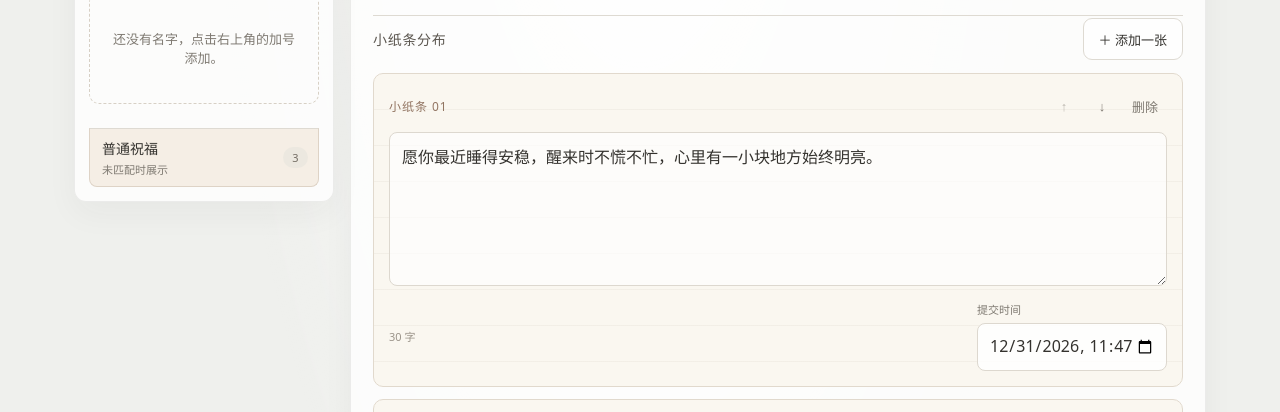
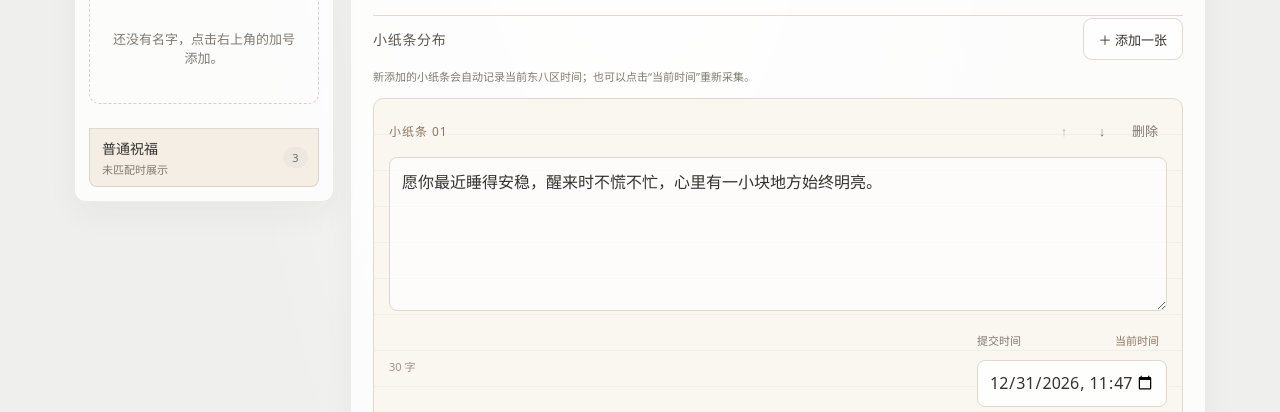
Before and after one commit to sien-1/Whispers, a plain HTML site: page publisher.html in a window 1280 px wide. Shown: the part 338-750 px from the top of the page. Drawn offline with Linux system fonts and the light colour scheme.

Commit message:
feat: improve typography and live note timestamps

```diff
--- a/publisher.css
+++ b/publisher.css
@@ -482,6 +482,13 @@ select:focus {
   color: #5c5750;
 }
 
+.notes-hint {
+  margin: -5px 0 12px;
+  color: var(--muted);
+  font-size: 11px;
+  line-height: 1.6;
+}
+
 .notes-editor {
   display: flex;
   flex-direction: column;
@@ -567,6 +574,28 @@ select:focus {
   gap: 6px;
   color: var(--muted);
   font-size: 11px;
+}
+
+.time-field-head {
+  display: flex;
+  align-items: center;
+  justify-content: space-between;
+  gap: 8px;
+}
+
+.time-now-button {
+  min-height: 28px;
+  padding: 0 8px;
+  border: 0;
+  border-radius: 6px;
+  background: transparent;
+  color: var(--accent);
+  font-size: 11px;
+}
+
+.time-now-button:hover {
+  background: var(--accent-soft);
+  color: var(--ink);
 }
 
 .empty-notes {
--- a/publisher.html
+++ b/publisher.html
@@ -102,6 +102,7 @@
               <h3>小纸条分布</h3>
               <button class="secondary-button" id="addNoteButton" type="button">＋ 添加一张</button>
             </div>
+            <p class="notes-hint">新添加的小纸条会自动记录当前东八区时间；也可以点击“当前时间”重新采集。</p>
             <div class="notes-editor" id="notesEditor"></div>
           </div>
         </section>
--- a/publisher.js
+++ b/publisher.js
@@ -304,16 +304,28 @@
       count.className = "character-count";
       count.textContent = `${note.message.length} 字`;
 
-      const timeLabel = document.createElement("label");
-      timeLabel.className = "note-time-field";
-      const timeCaption = document.createElement("span");
+      const timeField = document.createElement("div");
+      timeField.className = "note-time-field";
+      const timeHead = document.createElement("div");
+      timeHead.className = "time-field-head";
+      const timeCaption = document.createElement("label");
       timeCaption.textContent = "提交时间";
+      const timeId = `note-time-${note.id}`;
+      timeCaption.htmlFor = timeId;
+      const nowButton = document.createElement("button");
+      nowButton.type = "button";
+      nowButton.className = "time-now-button";
+      nowButton.textContent = "当前时间";
+      nowButton.dataset.action = "now";
+      nowButton.dataset.noteId = note.id;
       const timeInput = document.createElement("input");
+      timeInput.id = timeId;
       timeInput.type = "datetime-local";
       timeInput.value = dataUtils.toDateTimeLocal(note.createdAt);
       timeInput.dataset.noteId = note.id;
-      timeLabel.append(timeCaption, timeInput);
-      meta.append(count, timeLabel);
+      timeHead.append(timeCaption, nowButton);
+      timeField.append(timeHead, timeInput);
+      meta.append(count, timeField);
 
       article.append(toolbar, textarea, meta);
       elements.notesEditor.append(article);
@@ -425,6 +437,14 @@
     notes.splice(index, 1);
     renderAll();
     updateDirtyState("已删除一张小纸条。");
+  }
+
+  function setNoteTimeToNow(noteId) {
+    const note = getSelectedNotes().find((item) => item.id === noteId);
+    if (!note) return;
+    note.createdAt = new Date().toISOString();
+    renderEditor();
+    updateDirtyState("提交时间已更新为当前时间。");
   }
 
   function validateData() {
@@ -762,6 +782,7 @@
       if (action === "up") moveNote(noteId, -1);
       if (action === "down") moveNote(noteId, 1);
       if (action === "delete") deleteNote(noteId);
+      if (action === "now") setNoteTimeToNow(noteId);
     });
 
     elements.saveDraftButton.addEventListener("click", () => saveDraft(false));
```
Also changed, not shown: styles.css (+6 -5 lines), docs/screenshots/home.png, docs/screenshots/reader.png, 1 other file.
